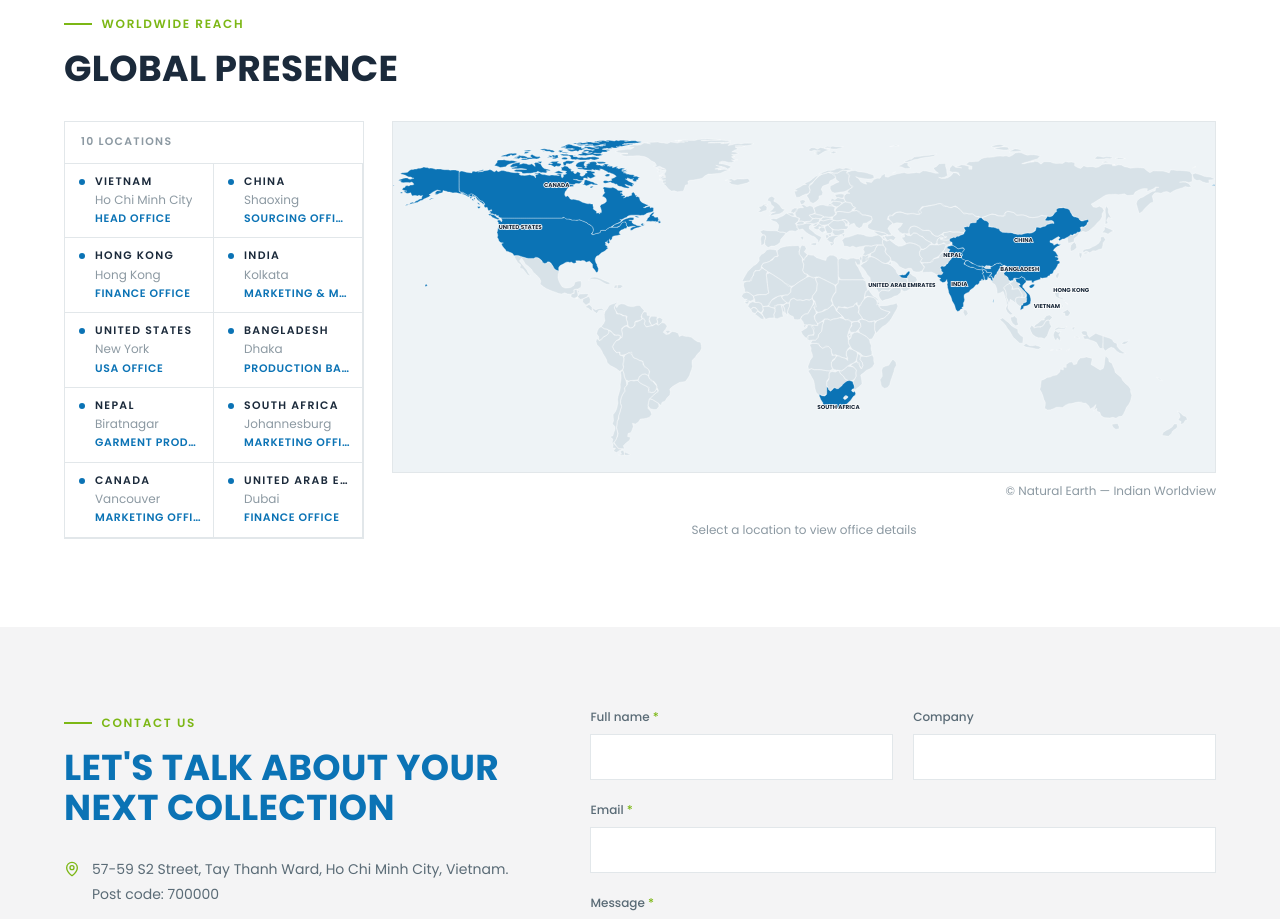
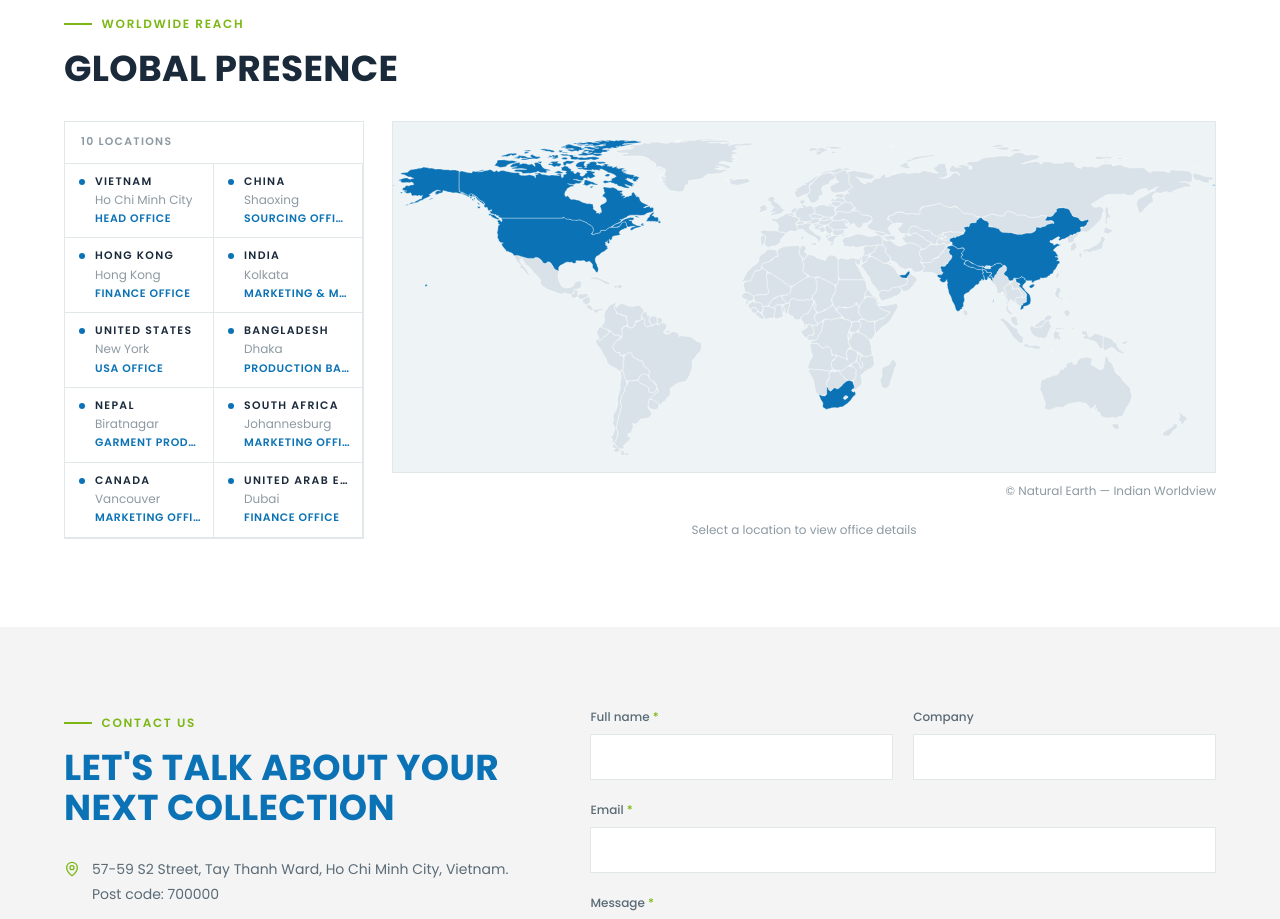
Before and after one commit to muhammed-ijas/Premier-fashion-landing, a React (Vite) app: page / in a window 1280 px wide. Shown: the part 9780-10699 px from the top of the page. Built offline with nearby package versions, Linux system fonts and the light colour scheme.

Commit message:
updates added

```diff
--- a/src/components/WorldMap.jsx
+++ b/src/components/WorldMap.jsx
@@ -215,7 +215,7 @@ export default function WorldMap() {
                 const nudge    = LABEL_NUDGE[office.slug] ?? { dx: 0, dy: 4, anchor: "middle" };
                 const isActive = office.slug === activeSlug;
                 const dimmed   = active && !isActive;
-                if (!lbl) return null;
+                              if (!lbl || !isActive) return null;
 
                 return (
                   <text
```
